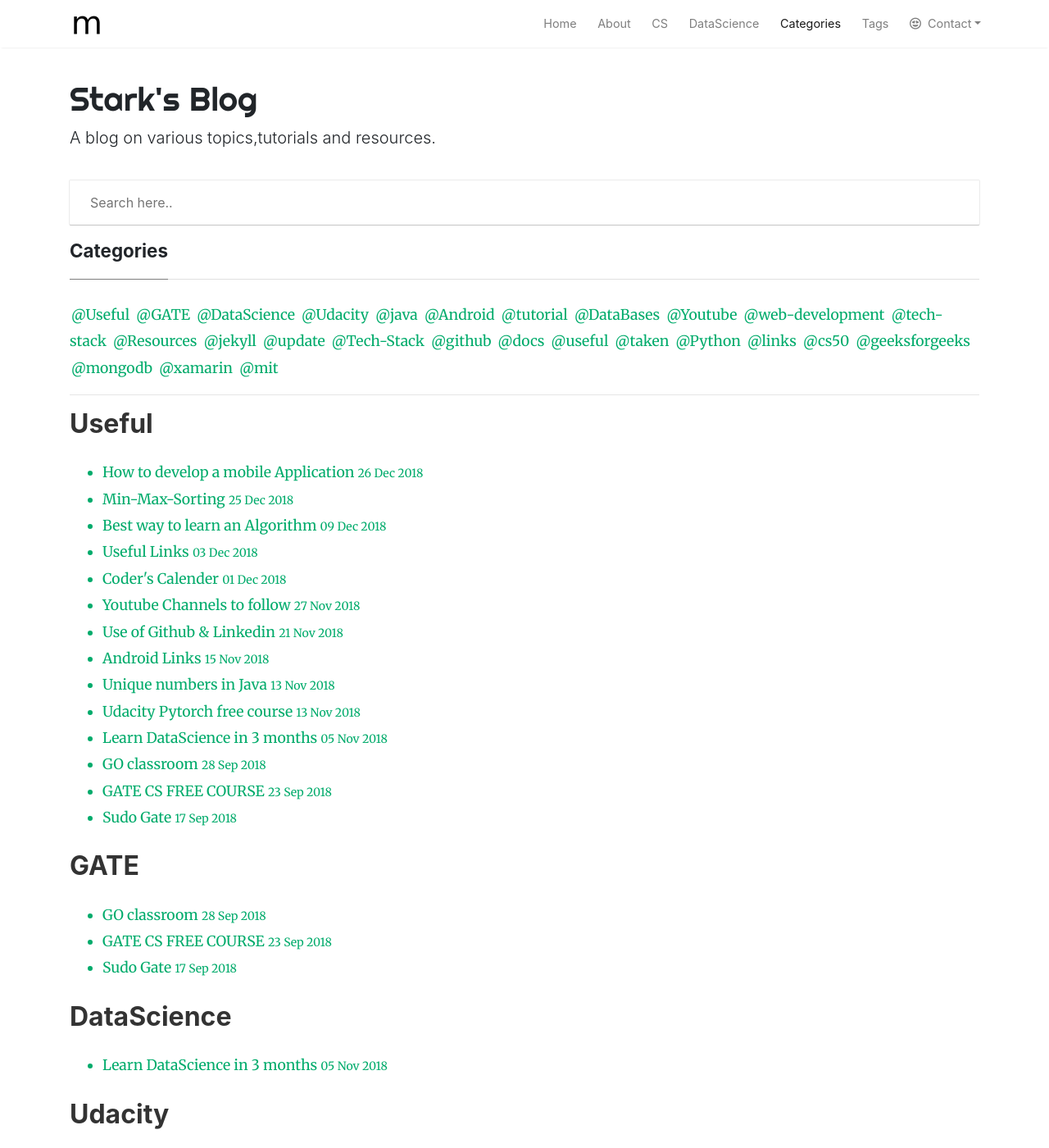
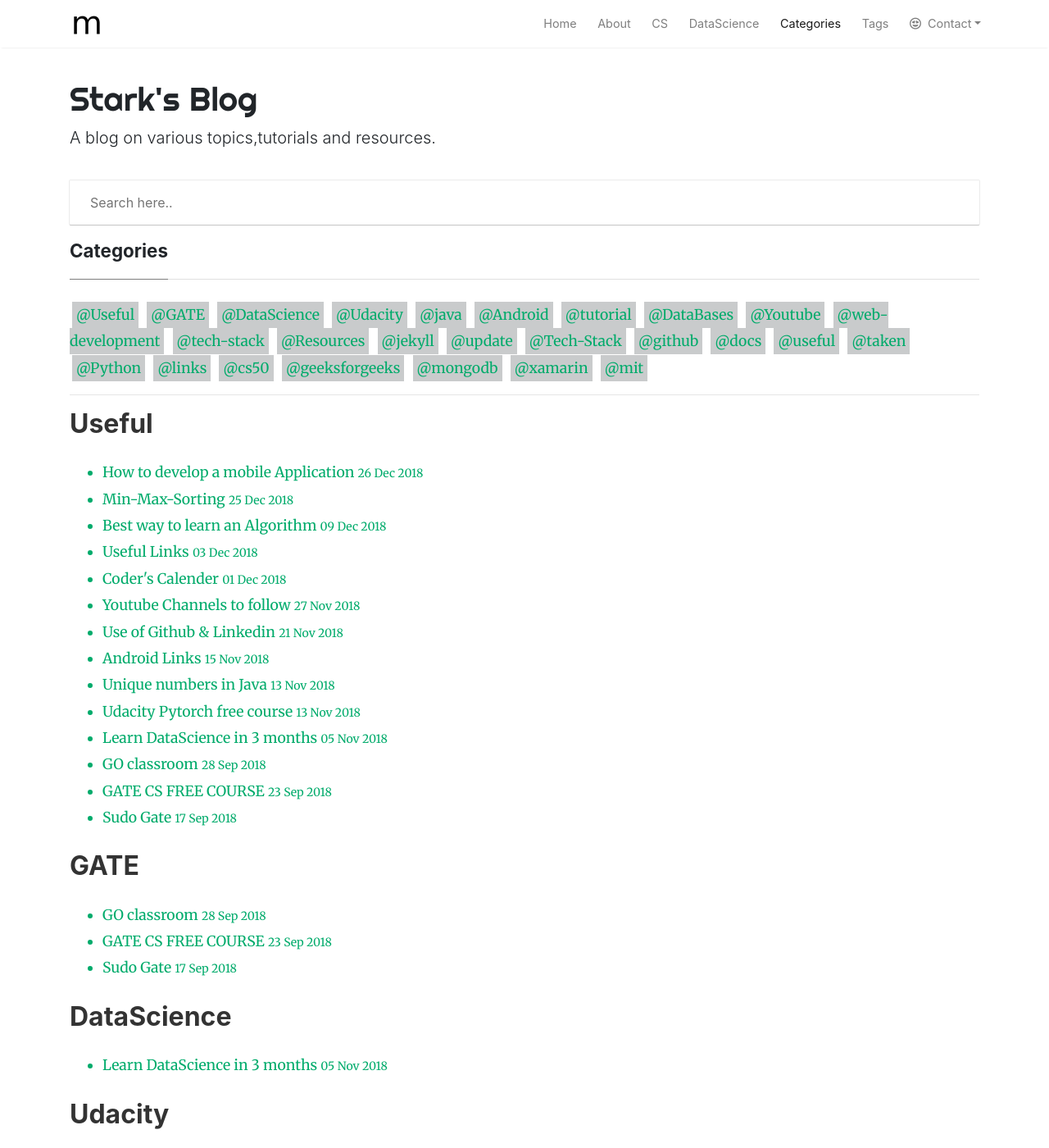
Before and after one commit to StarkSources/myblog, a Jekyll site: the page built from categories.html, in a window 1280 px wide and 1400 px high. Shown: the whole window at 82% size. Built offline with Jekyll 4.4.1, drawn with Linux system fonts in a browser that asks for light colours; nearby versions of some CDN libraries; comment, search, counter and statistics services are not loaded.

Commit message:
Update categories.html

```diff
--- a/categories.html
+++ b/categories.html
@@ -2,6 +2,14 @@
 layout: page
 title: Categories
 ---
+<style>
+  .post-tag{
+    padding: 5px;
+    margin: 3px;
+    background-color: #C9CBCC;
+  }
+</style>
+
 
 <div class="tags-expo">
   <div class="tags-expo-list">
```
